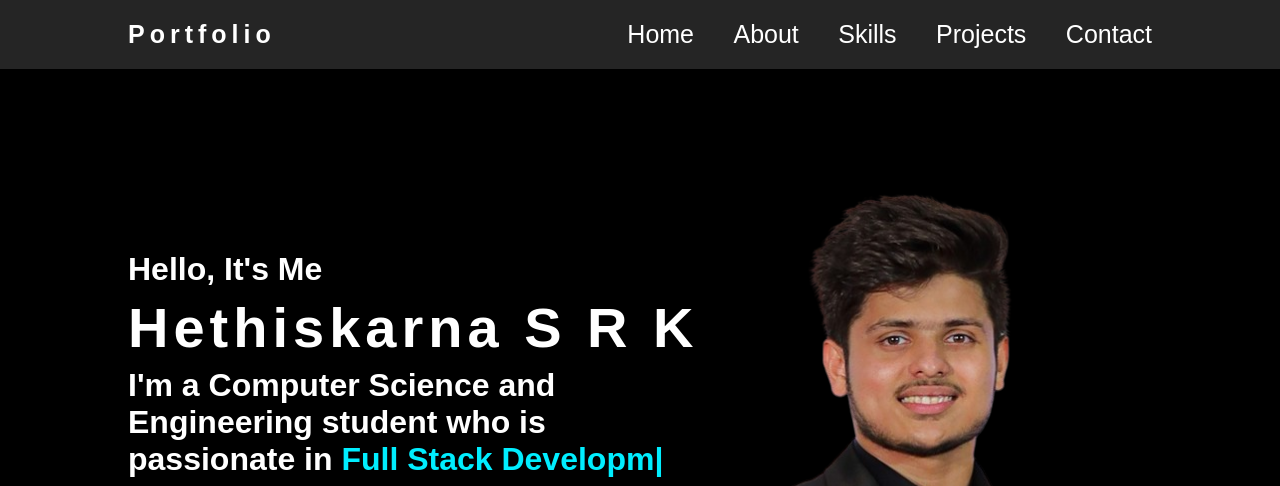
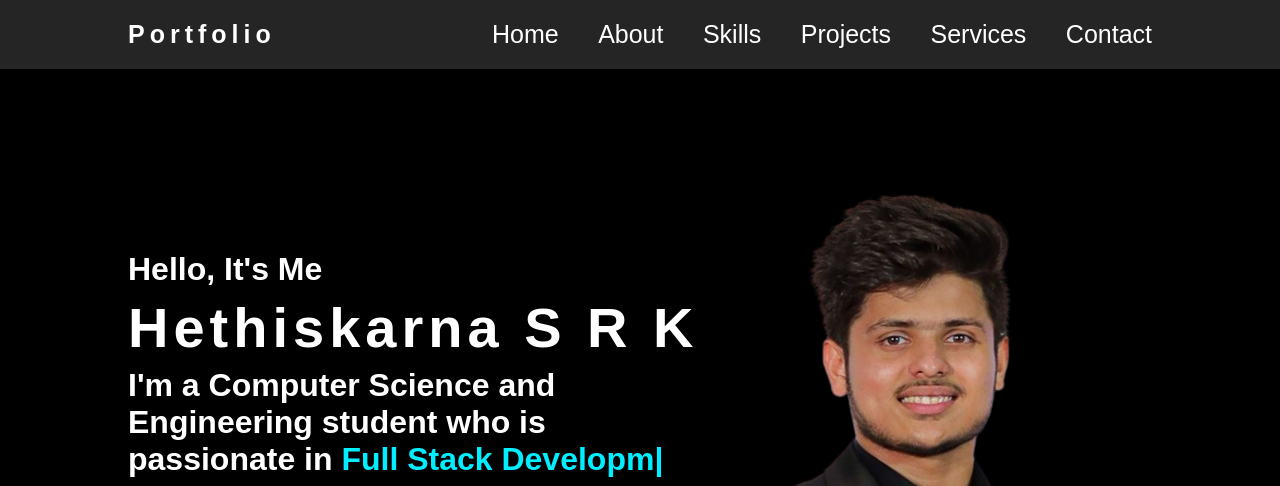
Before and after one commit to hethiskara/hethiskara.github.io, a plain HTML site: page index.html in a window 1280 px wide. Shown: the top 486 px of the page. Drawn offline with nearby package versions, Linux system fonts and the light colour scheme.

Commit message:
Update index.html

```diff
--- a/index.html
+++ b/index.html
@@ -21,6 +21,7 @@
                 <a href="#About" style="--i:2">About</a>
                 <a href="#Skills" style="--i:3">Skills</a>
                 <a href="#Projects" style="--i:4">Projects</a>
+                <a href="#Services" style="--i:4">Services</a>
                 <a href="#Contact" style="--i:5">Contact</a>
             </nav>
         </header>
```
